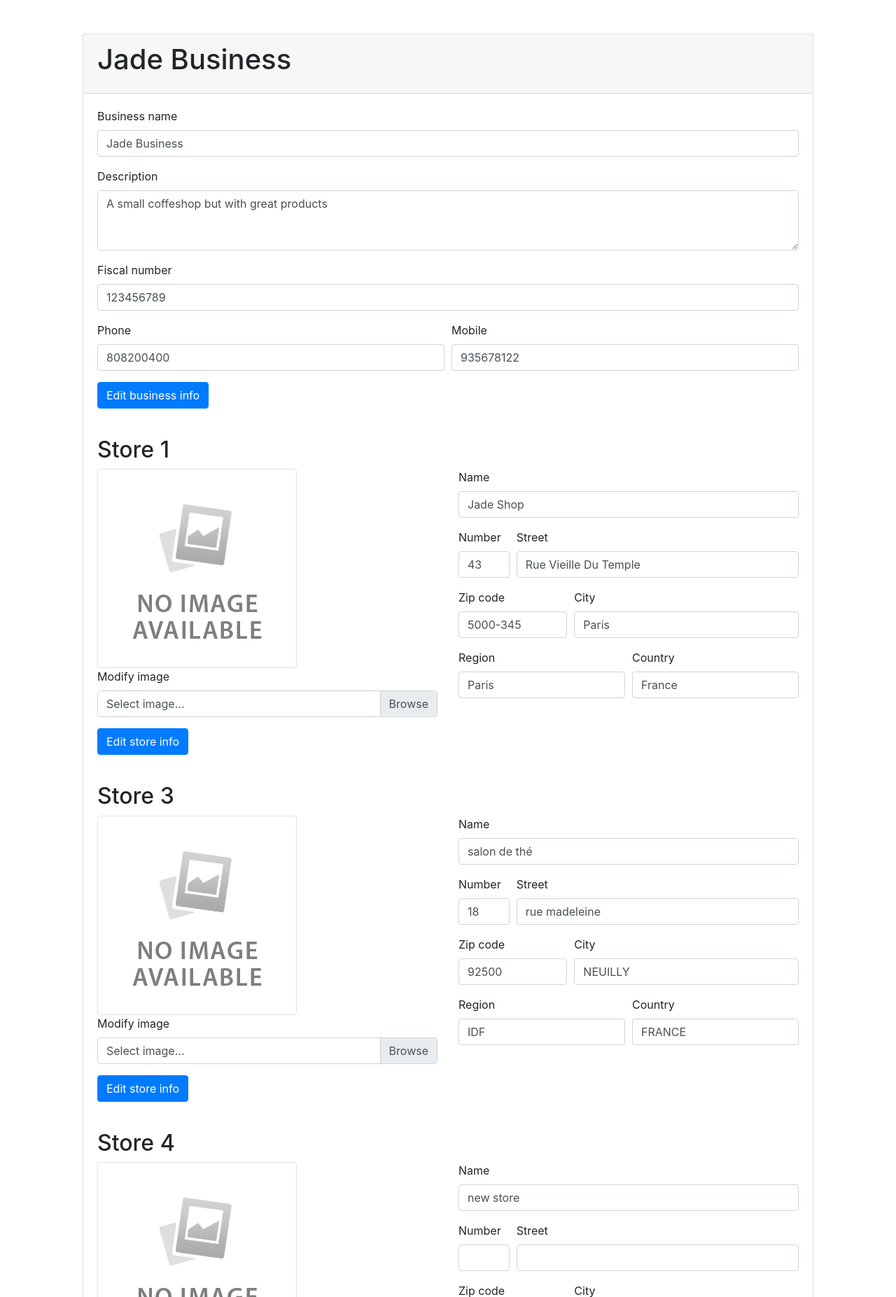
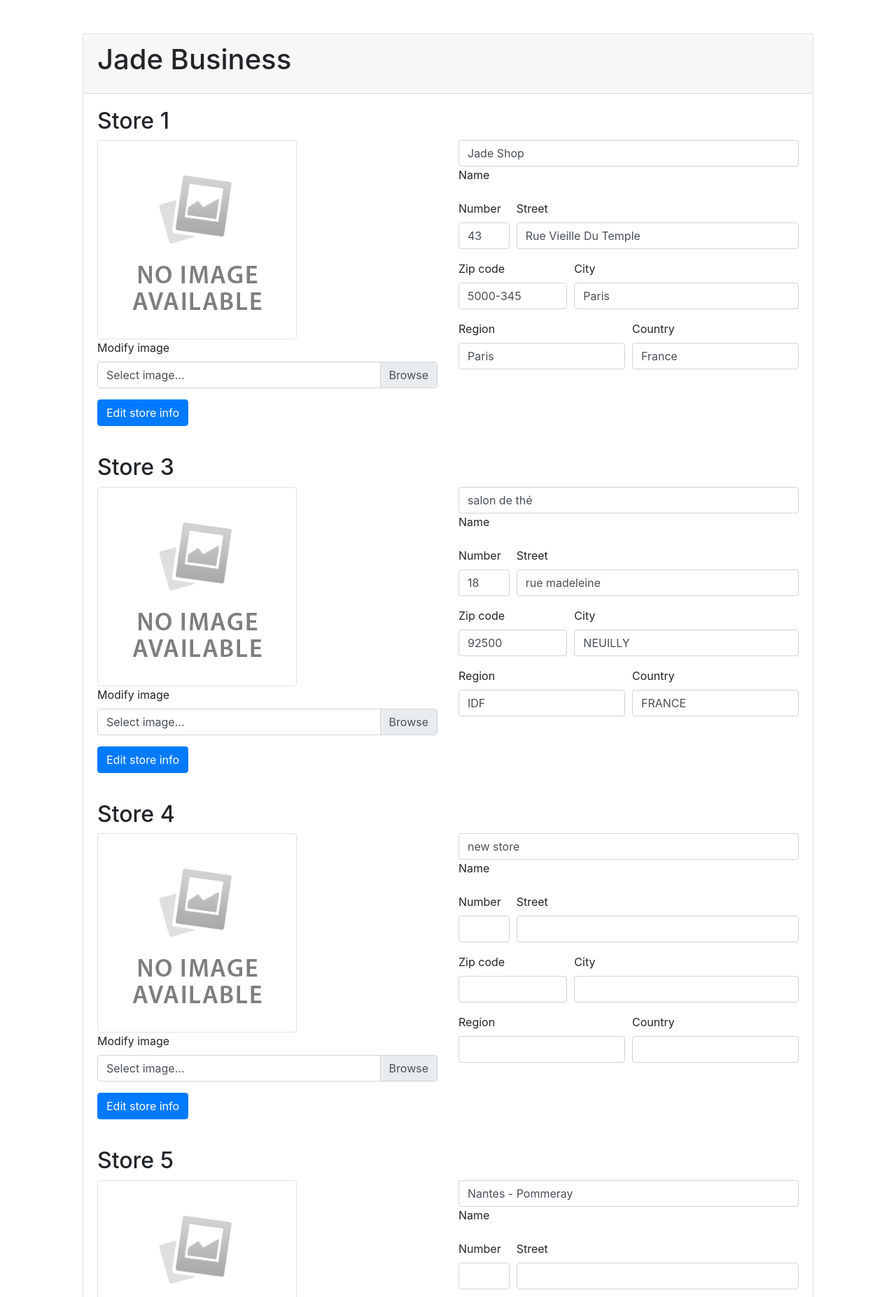
Before and after one commit to jopijuco/local, a Flask app: page /store in a window 1280 px wide. Shown: the part 66-1920 px from the top of the page at 70% size. Run offline with Flask 2, Linux system fonts and the light colour scheme; the visitor is signed in with stand-in values (Sample User, id 1); some libraries are stand-ins or nearby versions.

Commit message:
Remove business info from Stores
Now Business info can be edited on account tab and no longer on store view

```diff
--- a/controller.py
+++ b/controller.py
@@ -105,6 +105,7 @@ def login():
         return redirect(url_for(FORM))
     return render_template(LOGIN_PAGE, form=form)
 
+
 @app.route("/form", methods=[GET, POST])
 @login_required
 def form():
@@ -156,14 +157,7 @@ def shop(id):
 @login_required
 def store():
     if request.method == POST:
-        if request.form['submit_button'] == 'submit business':
-            name = request.form.get("name")
-            description = request.form.get("description")
-            mobile = request.form.get("mobile")
-            phone = request.form.get("phone")
-            fiscal_number = request.form.get("fiscal_number")
-            db.execute("UPDATE business SET name=:name, fiscal_number=:fiscal_number, description=:description , mobile=:mobile , phone=:phone  WHERE id= :id", name=name, description=description, fiscal_number=fiscal_number, mobile=mobile, phone=phone, id=session["business_id"])
-        elif request.form['submit_button'] == 'add_store':
+        if request.form['submit_button'] == 'add_store':
             new_address_id = db.execute("INSERT INTO addresses (street, number, zip_code, city, region, country) VALUES ('', '', '', '', '', '')")
             new_store_id = db.execute("INSERT INTO stores (business_id, address_id, name)  VALUES (:id, :address_id, 'new store')", id = session["business_id"], address_id = new_address_id)
             for row in db.execute("SELECT DISTINCT product_id FROM product_store WHERE store_id IN (SELECT id FROM stores WHERE business_id = :id)", id=session["business_id"]):
@@ -344,6 +338,7 @@ def single_product_store(product_id):
         stores.append(store)
     return render_template(SINGLE_PRODUCT_STORE_PAGE, product = product, stores = stores)
 
+
 @app.route("/add_basket", methods=[GET, POST])
 def add_basket():
     if request.method == POST:
@@ -364,6 +359,7 @@ def add_basket():
         print (bm)
     return resp
 
+
 @app.route("/update_quantity_basket", methods=[GET, POST])
 def update_quantity_basket():
     if request.method == POST:
@@ -375,6 +371,7 @@ def update_quantity_basket():
     resp.set_cookie("basket", str(bm.get_dict()))
     return resp
 
+
 @app.route("/remove_basket", methods=[GET, POST])
 def remove_basket():
     if request.method == POST:
@@ -385,6 +382,7 @@ def remove_basket():
     resp = redirect(url_for(BASKET))
     resp.set_cookie("basket", str(bm.get_dict()))
     return resp
+
 
 @app.route("/basket", methods=[GET, POST])
 def basket():
--- a/templates/store.html
+++ b/templates/store.html
@@ -1,7 +1,7 @@
 {% extends "index.html" %}
 
 {% block title %}
-    Log In
+    store
 {% endblock %}
 
 {% block main %}
@@ -9,35 +9,7 @@
         <div class="card-header">
             <h1 class="card-title">{{ business.name }}</h1>
         </div>
-
         <form action="/store" method="post" enctype="multipart/form-data">
-
-      <div class="card-body">
-          <div class="form-group">
-              <label for="name">Business name</label>
-              <input type="text" class="form-control" id="name" name="name" value = "{{ business.name }}">
-          </div>
-          <div class="form-group">
-              <label for="description">Description</label>
-              <textarea class="form-control" id="description" name="description" rows="3">{{ business.description }}</textarea>
-          </div>
-          <div class="form-group">
-            <label for="fiscal_number">Fiscal number</label>
-            <input type="text" class="form-control" id="fiscal_number" name="fiscal_number" value = "{{ business.fiscal_number }}">
-          </div>
-          <div class="form-row ">
-            <div class="form-group col-md-6">
-              <label for="phone">Phone</label>
-              <input type="tel" class="form-control" id="phone" name="phone" value="{{ business.phone }}">
-            </div>
-            <div class="form-group col-md-6">
-              <label for="mobile">Mobile</label>
-              <input type="tel" class="form-control" id="mobile" name="mobile" value="{{ business.mobile }}">
-            </div>
-          </div>
-          <button class="btn btn-primary" type="submit" name="submit_button" value="submit business">Edit business info</button>
-
-      </div>
 
         {%for store in business.stores%}
             <div class="card-body">
@@ -53,12 +25,11 @@
                             </div>
                         </div>
                     </div>
-
                     <div class="col-md-6">
-            <div class="form-row ">
+                        <div class="form-row">
                             <div class="form-group col-md-12">
+                                <input type="text" class="form-control" id="name_{{ store.id }}" name="name_{{ store.id }}" value="{{ store.name }}">
                                 <label for="number">Name</label>
-                <input type="text" class="form-control" id="name_{{ store.id }}" name="name_{{ store.id }}" value="{{ store.name }}">
                             </div>
                         </div>
                         <div class="form-row ">
@@ -71,7 +42,6 @@
                                 <input type="text" class="form-control" id="street_{{ store.id }}" name="street_{{ store.id }}" value="{{ store.street }}">
                             </div>
                         </div>
-
                         <div class="form-row ">
                             <div class="form-group col-md-4">
                                 <label for="zip_code">Zip code</label>
@@ -82,7 +52,6 @@
                                 <input type="text" class="form-control" id="city_{{ store.id }}" name="city_{{ store.id }}" value="{{ store.city }}">
                             </div>
                         </div>
-
                         <div class="form-row ">
                             <div class="form-group col-md-6">
                                 <label for="region">Region</label>
```
Lines whose indentation alone changed are shown as unchanged.
